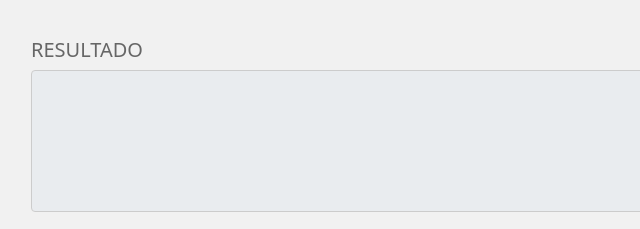
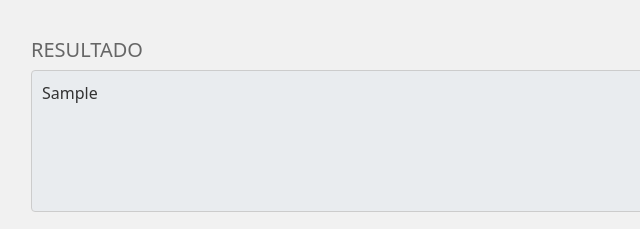
Before and after one commit to RikaRm/AlterarPIS-COFINS, a plain HTML site: page index.html in a window 1280 px wide. Both pictures are taken after typing "Sample", "Sample", "Sample", "Sample" into the empty fields and a click on the button "Enviar". Shown: the part 450-679 px from the top of the page, 51-691 px from the left. Drawn offline with nearby package versions, Linux system fonts and the light colour scheme.

Commit message:
descomentando, alterando nome da funcao

```diff
--- a/index.html
+++ b/index.html
@@ -115,7 +115,7 @@
             input.disabled = true;
         });
 
-        function formatarCFOP(c) {
+        function formatarArray(c) {
             c = c.split(',');
             return c.map((c) => (c.trim()));
         }
@@ -131,11 +131,11 @@
             event.stopPropagation();
             event.preventDefault();
             const $sped = document.getElementById("sped").value;
-            const $busca = (document.getElementById("busca").value).split(',');
-            const $cfop = formatarCFOP(document.getElementById("cfop").value);
+            const $busca = formatarArray(document.getElementById("busca").value);
+            const $cfop = formatarArray(document.getElementById("cfop").value);
             const $valor = document.getElementById("valor").value;
             const icmsAtualizado = alterarIcms($sped, $busca, $cfop, $valor)
-            // document.getElementById("resultado").value = icmsAtualizado;
+            document.getElementById("resultado").value = icmsAtualizado;
         }
     </script>
 </body>
```
